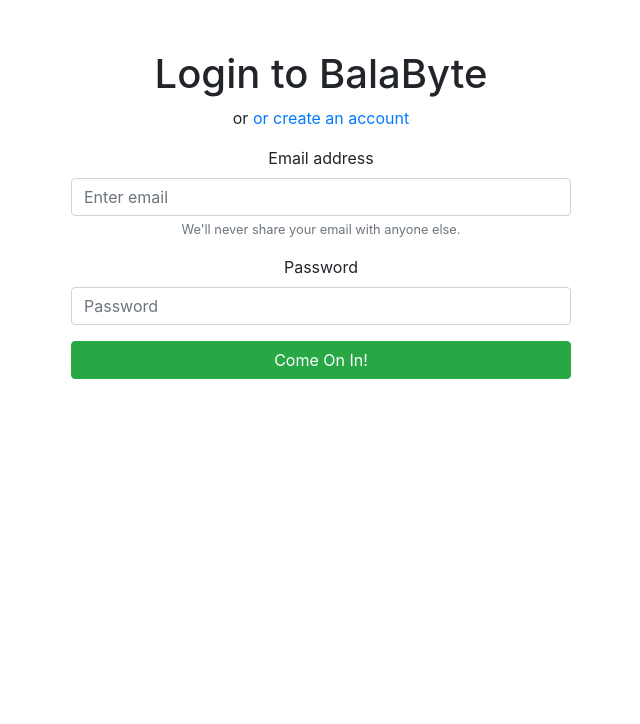
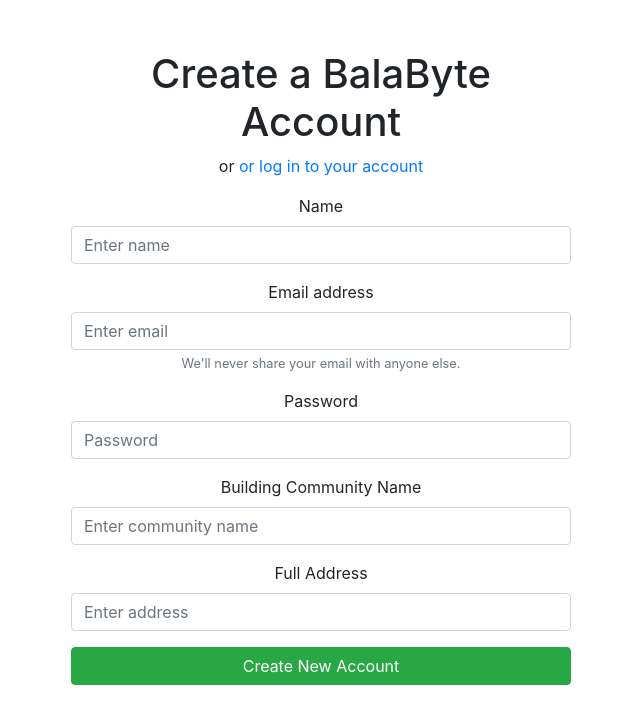
Before and after one commit to anatcase/BalaByte, a React (Create React App) app: page / in a window 1280 px wide. Shown: the top 724 px of the page, without its empty margins (319-959 px from the left). Built offline with nearby package versions, Linux system fonts and the light colour scheme.

Commit message:
Update App.css with SIgnUp class

```diff
--- a/src/App.css
+++ b/src/App.css
@@ -22,7 +22,7 @@
 }
 
 
-.Login {
+.Login, .SignUp {
   max-width: 500px;
   margin: 50px auto;
 }
--- a/src/App.js
+++ b/src/App.js
@@ -3,15 +3,15 @@
 import './App.css';
 import 'bootstrap/dist/css/bootstrap.min.css';
 // import Home from './Home';
-//import SignUp from './SignUp';
-import Login from './Login';
+import SignUp from './SignUp';
+//import Login from './Login';
 
 
 function App() {
   return (
     <div className="App">
        {/* <Home /> */}
-       <Login />
+       <SignUp />
     </div>
   );
 }
--- a/src/SignUp.js
+++ b/src/SignUp.js
@@ -6,7 +6,7 @@
 function SignUp() {
   return (
     <div className="SignUp">
-      <h1>Create a Committee Member Account</h1>
+      <h1>Create a BalaByte Account</h1>
       <p>or <a href="#/login">or log in to your account</a></p>
       {/* <Alert variant="danger" show={props.state.invalidLogin}>
           Invalid email or password!
```
